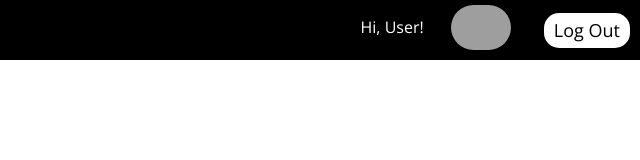
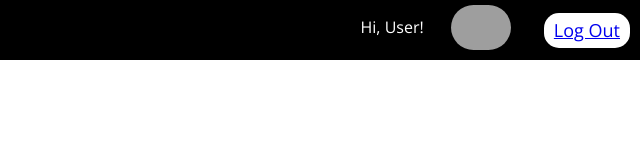
Before and after one commit to 17tangs/tldr-front, a Gatsby site: page / in a window 1280 px wide. Shown: the full height of the page, 640-1280 px from the left. Built offline with nearby package versions, Linux system fonts and the light colour scheme; Gatsby itself is replaced by a stand-in of ours; grey boxes are pictures that could not be loaded; a web font is replaced by a local one.

Commit message:
jk using reach router now - basic routing for home + auth

```diff
--- a/package.json
+++ b/package.json
@@ -18,6 +18,9 @@
   "dependencies": {
     "@fontsource/open-sans": "^4.2.2",
     "@fontsource/rhodium-libre": "^4.2.3",
+    "@reach/router": "^1.3.4",
+    "@types/reach__router": "^1.3.7",
+    "browser-monads": "^1.0.0",
     "gatsby": "^3.2.1",
     "gatsby-plugin-typescript": "^3.3.0",
     "react": "^17.0.1",
--- /dev/null
+++ b/src/pages/auth.tsx
@@ -0,0 +1,11 @@
+import * as React from "react";
+import {ISignupPageProps} from './index';
+
+class Auth extends React.Component<ISignupPageProps> {
+    render()
+    {
+        return (<div>This is the auth page!</div>);;
+    }
+}
+
+export default Auth;
--- a/src/pages/home.tsx
+++ b/src/pages/home.tsx
@@ -1,8 +1,13 @@
 import * as React from "react";
 import TopBar from "./topbar";
+import {ISignupPageProps} from './index';
 
-const Home = () => {
-    return (<TopBar/>);
+
+class Home extends React.Component<ISignupPageProps> {
+    render()
+    {
+        return (<TopBar/>);
+    }
 }
 
 export default Home;
--- a/src/pages/index.tsx
+++ b/src/pages/index.tsx
@@ -1,14 +1,19 @@
 import * as React from "react";
 import Home from "./home";
-import {BrowserRouter, Switch, Route} from "react-router-dom";
+import Auth from "./auth";
+import { Router } from "@reach/router";
+import { RouteComponentProps } from '@reach/router';
+
+export interface ISignupPageProps extends RouteComponentProps {
+  path: string;
+}
 
 const IndexPage = () => {
   return (
-    <BrowserRouter>
-    <Switch>
-      <Route path="/" exact render={() => <Home/>}/>
-    </Switch>
-    </BrowserRouter>
+    <Router>
+      <Home path="/" />
+      <Auth path="/auth" />
+    </Router>
   );
 };
 
--- a/src/pages/topbar.tsx
+++ b/src/pages/topbar.tsx
@@ -1,6 +1,7 @@
 import * as React from "react";
 import "@fontsource/rhodium-libre";
 import "@fontsource/open-sans";
+import { Link } from "gatsby";
 
 const topbar: React.CSSProperties = {
     height: 60,
@@ -53,7 +54,9 @@ const TopBar = () => {
         <div style={topbar}>
             <div className="flex" style={{display: "flex-row"}}>
                 <div style={{fontFamily:"Rhodium Libre", fontSize: 36, marginLeft: 10, float: "left", cursor: "pointer"}}>TL;DR Websites</div>
-                <div style={button}>Log Out</div>
+                <div style={button}>
+                    <Link to="auth"> Log Out</Link>
+                    </div>
                 <div style={{float: 'right', marginRight: '2%', marginTop: '0.25%', cursor: 'pointer'}}>
                     <img src={imgURL} style={profPic}></img>
                 </div>
```
Also changed, not shown: 1 other file.
